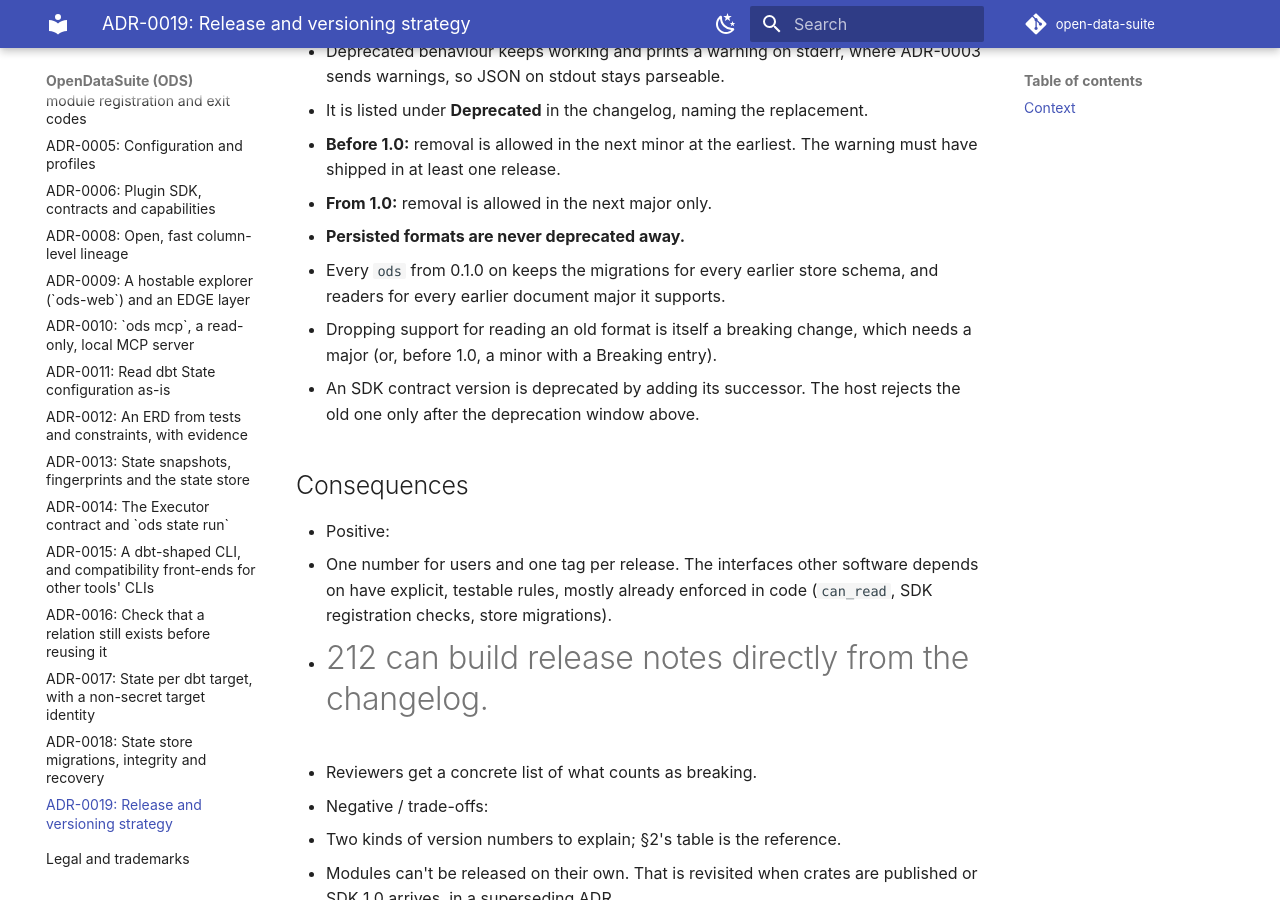
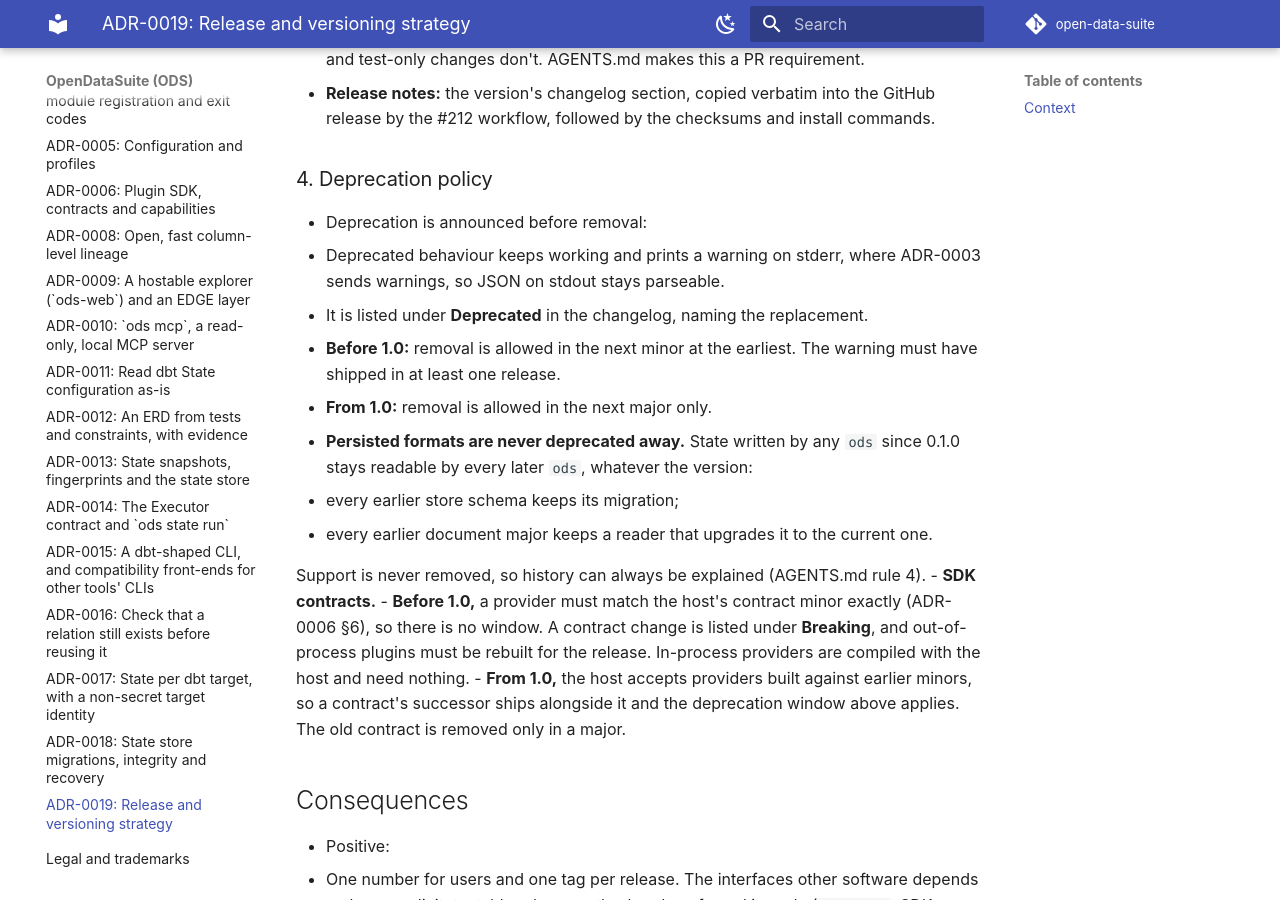
Before and after one commit to buchochelliq-labs/open-data-suite, an MkDocs documentation site: the page built from docs/adr/0019-release-and-versioning.md, in a window 1280 px wide and 900 px high, scrolled down 4142 px. Built offline with MkDocs 1.6.1 and Material for MkDocs 9.7.7, drawn with Linux system fonts in a browser that asks for light colours; comment, search, counter and statistics services are not loaded; some of the changed text lies outside the part shown.

Commit message:
docs(adr): ADR-0019 review fixes
- A persisted-format minor may only add optional or defaulted fields, tested
  against a document of the previous minor; a required field is a major.
- Before 1.0 an SDK contract change is Breaking with no window, since hosts
  accept only the exact minor; the deprecation window applies from 1.0.
- Persisted formats are retained permanently: the contradictory "dropping
  support is a breaking change" clause is removed.

Co-Authored-By: Claude Opus 5.5 <noreply@anthropic.com>
Claude-Session: https://claude.ai/code/session_019o28ABji7oKrHhDj6a9qF6

```diff
--- a/docs/adr/0019-release-and-versioning.md
+++ b/docs/adr/0019-release-and-versioning.md
@@ -96,8 +96,8 @@ for at least one minor release before it is removed.**
 | `ods` binary (product) | `workspace.package.version`, tag `vX.Y.Z` | SemVer (§1) | Each release |
 | Plugin SDK | `SDK_VERSION` | ADR-0006 §6: before 1.0 exactly `0.p`; from 1.0, same major and provider minor ≤ host minor | When any contract changes |
 | Each SDK contract | `Contract.version` | as the SDK | When that contract changes |
-| JSON output envelope | `schema_version` in every `--output json` result | `SchemaVersion::can_read`: same major, the reader's minor ≥ the writer's | Minor: fields added. Major: fields removed, renamed or retyped |
-| Persisted documents (snapshots, exports) | their `schema_version` | `can_read` | As JSON output |
+| JSON output envelope | `schema_version` in every `--output json` result | `SchemaVersion::can_read`: same major, the reader's minor ≥ the writer's. Consumers ignore fields they don't know | Minor: fields added. Major: fields removed, renamed or retyped |
+| Persisted documents (snapshots, exports) | their `schema_version` | `can_read`, and a newer reader loads every earlier minor of its major | Minor: only optional or defaulted fields added (`#[serde(default)]`, or `Option`), with a test loading a document written at the previous minor. A new required field, or a removed, renamed or retyped one, is a major, read through a migration (below) |
 | SQLite state store | migration version (ADR-0018) | A newer `ods` migrates older stores forward, keeping a copy. An older `ods` refuses a newer store | Each schema migration. It is recorded in the changelog and never happens in a patch |
 | `ods.toml` configuration | the product version | Unknown keys are errors (ADR-0005). Removing or changing a key's meaning is breaking | Per §1 |
 
@@ -132,13 +132,20 @@ formats) is covered by the rows above.
 - **Before 1.0:** removal is allowed in the next minor at the earliest. The warning must
   have shipped in at least one release.
 - **From 1.0:** removal is allowed in the next major only.
-- **Persisted formats are never deprecated away.**
-  - Every `ods` from 0.1.0 on keeps the migrations for every earlier store schema, and
-    readers for every earlier document major it supports.
-  - Dropping support for reading an old format is itself a breaking change, which needs
-    a major (or, before 1.0, a minor with a Breaking entry).
-- An SDK contract version is deprecated by adding its successor. The host rejects the
-  old one only after the deprecation window above.
+- **Persisted formats are never deprecated away.** State written by any `ods` since
+  0.1.0 stays readable by every later `ods`, whatever the version:
+  - every earlier store schema keeps its migration;
+  - every earlier document major keeps a reader that upgrades it to the current one.
+
+  Support is never removed, so history can always be explained (AGENTS.md rule 4).
+- **SDK contracts.**
+  - **Before 1.0,** a provider must match the host's contract minor exactly (ADR-0006
+    §6), so there is no window. A contract change is listed under **Breaking**, and
+    out-of-process plugins must be rebuilt for the release. In-process providers are
+    compiled with the host and need nothing.
+  - **From 1.0,** the host accepts providers built against earlier minors, so a
+    contract's successor ships alongside it and the deprecation window above applies.
+    The old contract is removed only in a major.
 
 ## Consequences
 - Positive:
```
